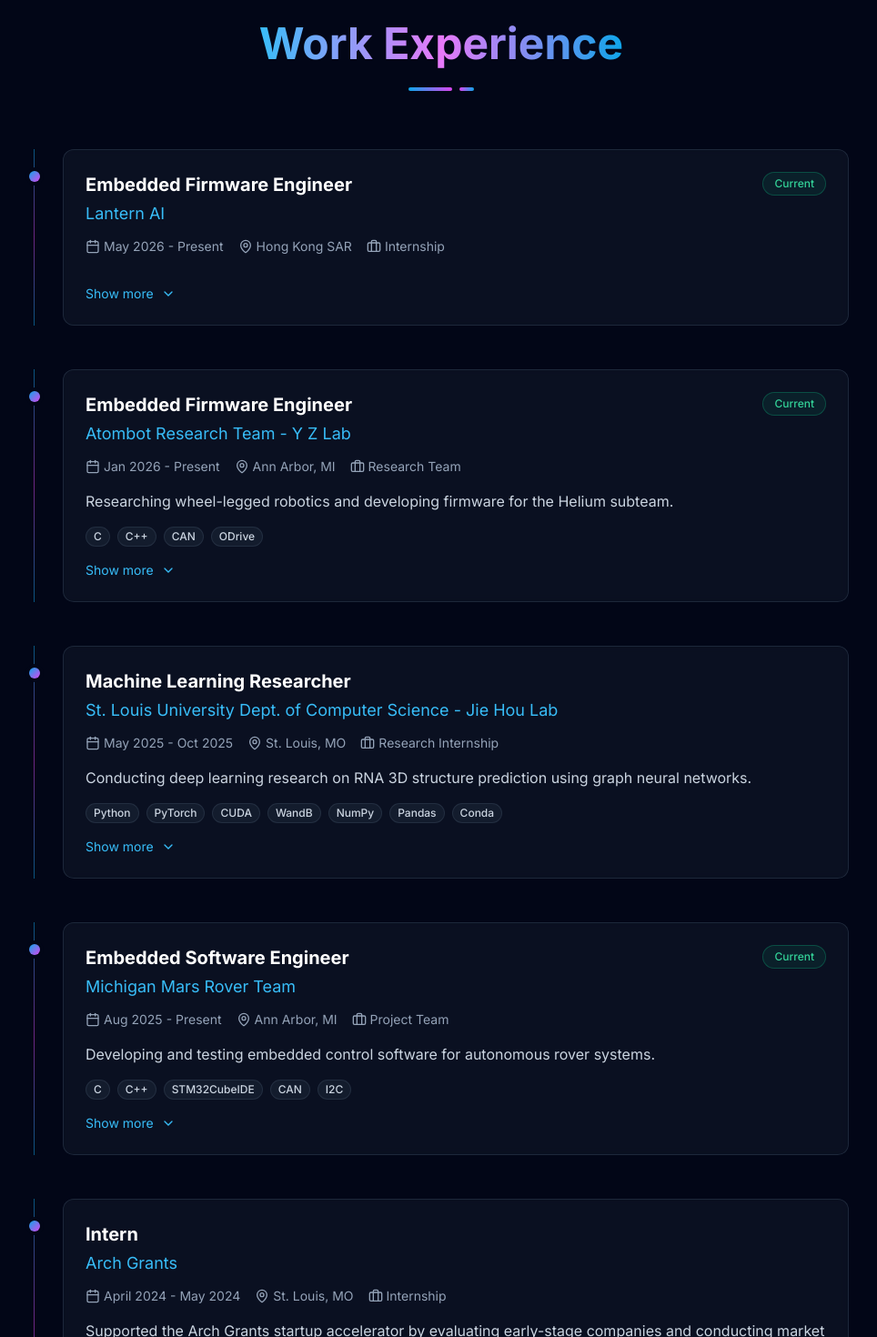
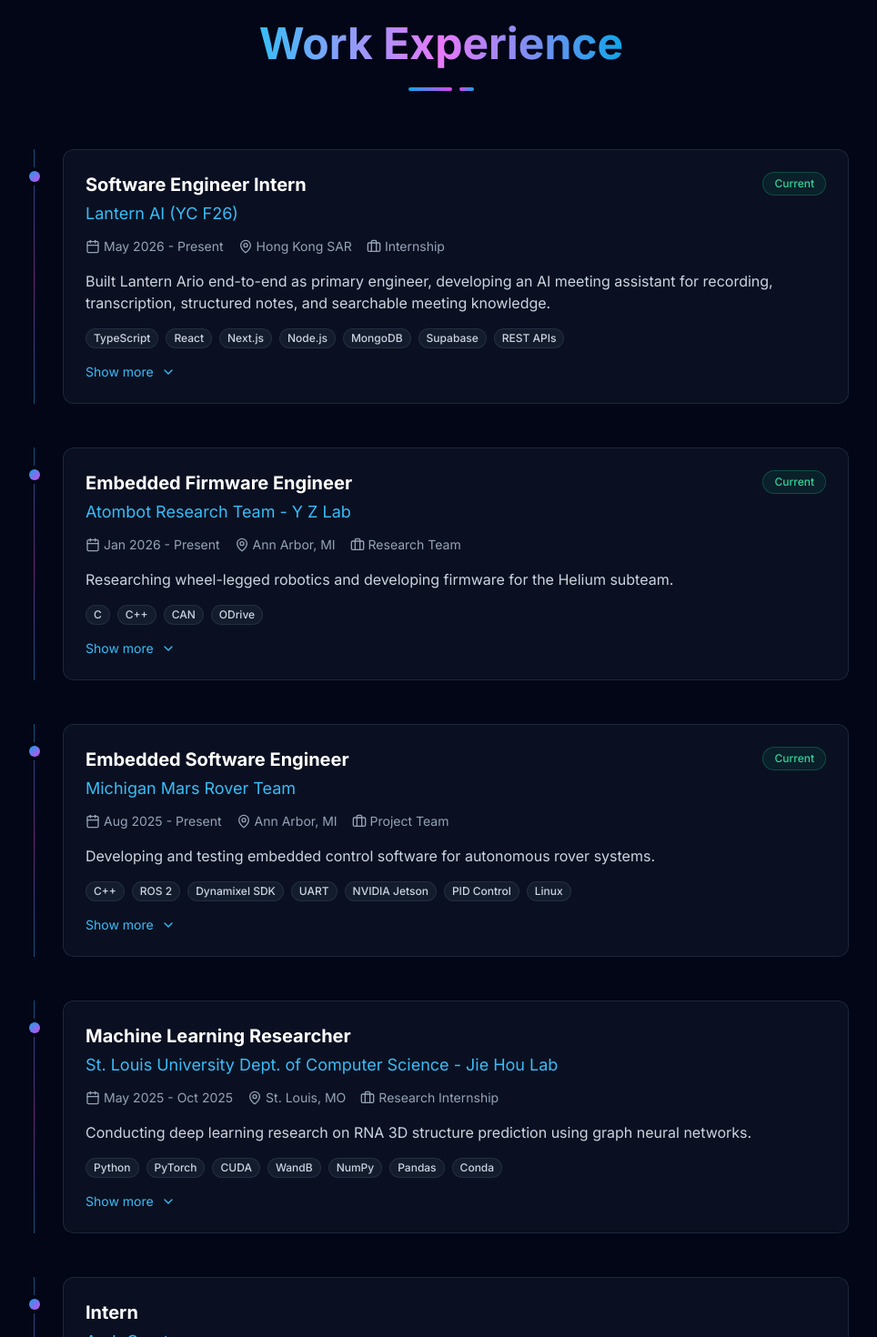
Before and after one commit to cwoods05/portfolio, a React (Vite) app: page / in a window 1280 px wide. Shown: the part 3169-4639 px from the top of the page at 91% size, without its empty margins (155-1119 px from the left). Built offline with nearby package versions, Linux system fonts and the light colour scheme.

Commit message:
feat: experience additions

```diff
--- a/src/components/Terminal.jsx
+++ b/src/components/Terminal.jsx
@@ -1,6 +1,25 @@
 import { useState, useEffect, useRef } from 'react';
 import { Terminal as TerminalIcon, X, Minimize2, Maximize2 } from 'lucide-react';
 import { clsx } from 'clsx';
+import { skills, experiences } from '../data/experience';
+
+const formatSkillList = (items) => items.join(', ');
+
+const formatExperienceOutput = () => {
+  const entries = experiences
+    .map(
+      (exp) =>
+        `• ${exp.position} @ ${exp.company} (${exp.startDate} - ${exp.endDate})
+  ${exp.description}`
+    )
+    .join('\n\n');
+
+  return `Work Experience:
+
+${entries}
+
+Check the experience section for detailed information!`;
+};
 
 const commands = {
   help: {
@@ -16,11 +35,11 @@
   },
   about: {
     description: 'About me',
-    output: `Hi, I'm Connor, a Computer Engineering student at the University of Michigan interested in embedded systems, AI/ML, and systems software.
+    output: `Hi, I'm Connor, a Computer Engineering student at the University of Michigan with interests in embedded systems, machine learning, and software.
 
-  I'm currently a software engineer on the Michigan Mars Rover and Atombot Research teams, where I develop robotics software, embedded firmware, and low-level hardware interfaces. Outside of team projects, I enjoy building operating systems, developer tools, and machine learning applications.
+  My recent work includes software engineering at Lantern AI in Hong Kong, CAN-based motor-control work with the Atombot Research Team, and embedded development for Michigan Mars Rover.
 
-  Outside of engineering, I enjoy playing soccer, cooking, traveling, and exploring new places.
+  Outside of school, I enjoy playing soccer, cooking, and spending time with friends. I also love to travel, and am always looking for new adventures.
 
   Type 'skills' to see my technical expertise.`
   },
@@ -28,21 +47,19 @@
     description: 'Technical skills',
     output: `Technical Skills:
 
-  Embedded Systems:
-    C, C++, ROS 2, Linux, CAN, UART, DYNAMIXEL SDK
+  Embedded:
+    ${formatSkillList(skills.embedded)}
 
-  AI / Machine Learning:
-    Python, PyTorch, TensorFlow, Keras, NumPy,
-    Pandas, CUDA, Jupyter
+  ML & Research:
+    ${formatSkillList(skills.ml)}
 
-  Software & Systems:
-    TypeScript, React, Node.js, FastAPI,
-    Git, CMake
+  Systems Software:
+    ${formatSkillList(skills.systems)}
 
   Soft Skills:
-    Leadership, Problem Solving, Communication, Team Collaboration,
-    Adaptability, Time Management`
+    ${formatSkillList(skills.soft)}`
   },
+
   projects: {
     description: 'Featured projects',
     output: `Featured Projects:
@@ -72,24 +89,7 @@
   },
   experience: {
     description: 'Work experience',
-    output: `Work Experience:
-
-• Machine Learning Researcher @ St. Louis University (May 2025 - Present)
-  Conducting deep learning research on RNA 3D structure prediction using
-  graph neural networks. Integrated code into GraphRNA and optimized
-  training on high-performance GPU clusters.
-
-• Embedded Software Engineer @ Michigan Mars Rover Team (Aug 2025 - Present)
-  Developing embedded control software for autonomous rover systems.
-  Programming STM32 microcontrollers for motor control and implementing
-  CAN/I2C communication protocols.
-
-• Intern @ Arch Grants (April 2024 - May 2024)
-  Supported startup accelerator by evaluating early-stage companies and
-  conducting market research. Analyzed 200+ potential judges and mapped
-  30+ startups in the St. Louis ecosystem.
-
-Check the experience section for detailed information!`
+    output: formatExperienceOutput()
   },
   contact: {
     description: 'Contact information',
--- a/src/data/experience.js
+++ b/src/data/experience.js
@@ -1,18 +1,26 @@
 export const experiences = [
   {
     id: 1,
-    company: "Lantern AI",
-    position: "Embedded Firmware Engineer",
+    company: "Lantern AI (YC F26)",
+    position: "Software Engineer Intern",
     location: "Hong Kong SAR",
     type: "Internship",
     startDate: "May 2026",
-    endDate: "July 2026",
+    endDate: "Present",
     current: true,
-    description: "",
+    description: "Built Lantern Ario end-to-end as primary engineer, developing an AI meeting assistant for recording, transcription, structured notes, and searchable meeting knowledge.",
     responsibilities: [
-
+      "Connected recording, calendar, transcription, and AI services through external APIs, handling authentication and service-specific data formats while coordinating calendar events, bot scheduling, and meeting metadata across platforms.",
+      "Architected asynchronous meeting processing around webhooks and persistent jobs, tracking recordings through transcription and AI generation while preserving state and enabling recovery from interrupted or failed processing.",
+      "Prepared Ario for prospective customer use and supported product demonstration with Crypto.com; currently integrating meeting intelligence into Lantern’s hiring platform for interview capture and candidate review."
     ],
-    technologies: [],
+    technologies: ["TypeScript",
+    "React",
+    "Next.js",
+    "Node.js",
+    "MongoDB",
+    "Supabase",
+    "REST APIs"],
     logo: ""
   },
   {
@@ -26,14 +34,39 @@
     current: true,
     description: "Researching wheel-legged robotics and developing firmware for the Helium subteam.",
     responsibilities: [
-      "Engineer interface functions to construct, transmit, and parse custom CAN frames for robotic motor control, including command messages, state queries, and fault-code retrieval",
-      "Bench-test and validate CAN communication with MIT ODrive motor controllers, debug message IDs, payload structure, and bus timing to reliably actuate brushless motors"
+      "Completed CAN receive and interface management functions allowing programs to issue commands, inspect controller responses, and recover cleanly between tests.",
+      "Engineered interface functions to construct, transmit, and parse custom CAN frames for robotic motor control, including command messages, state queries, and fault-code retrieval while mapping commands to required message IDs.",
+      "Bench-tested and validated CAN communication with MIT ODrive motor controllers, building controlled-rotation tests and tracing message, timing, and bus-state failures until commanded torque produced consistent motor motion."
     ],
     technologies: ["C", "C++", "CAN", "ODrive"],
     logo: ""
   },
   {
     id: 3,
+    company: "Michigan Mars Rover Team",
+    position: "Embedded Software Engineer",
+    location: "Ann Arbor, MI",
+    type: "Project Team",
+    startDate: "Aug 2025",
+    endDate: "present",
+    current: true,
+    description: "Developing and testing embedded control software for autonomous rover systems.",
+    responsibilities: [
+      "Redesigned rover’s motor control system to enable direct communication between NVIDIA Jetson and Dynamixel servos for lower latency, simplified subsystem integration, and more responsive servo actuation.",
+    "Developed UART-based C++ wrapper around Dynamixel SDK to support direct motor control from Jetson and bridge to existing ROS 2 control nodes and interfaces, including servo configuration and state feedback.",
+    "Reworked mast gimbal hardware bridge to provide real-time position, velocity, and current telemetry, achieving <0.1° positioning accuracy for reliable camera operation through PID tuning and protocol debugging."
+    ],
+    technologies: ["C++",
+    "ROS 2",
+    "Dynamixel SDK",
+    "UART",
+    "NVIDIA Jetson",
+    "PID Control",
+    "Linux"],
+    logo: "https://upload.wikimedia.org/wikipedia/commons/3/3d/Michigan_Wolverines_logo.svg"
+  },
+  {
+    id: 4,
     company: "St. Louis University Dept. of Computer Science - Jie Hou Lab",
     position: "Machine Learning Researcher",
     location: "St. Louis, MO",
@@ -51,28 +84,6 @@
     ],
     technologies: ["Python", "PyTorch", "CUDA", "WandB", "NumPy", "Pandas", "Conda"],
     logo: "https://upload.wikimedia.org/wikipedia/en/thumb/1/13/Saint_Louis_University_logo.svg/512px-Saint_Louis_University_logo.svg.png"
-  },
-  {
-    id: 4,
-    company: "Michigan Mars Rover Team",
-    position: "Embedded Software Engineer",
-    location: "Ann Arbor, MI",
-    type: "Project Team",
-    startDate: "Aug 2025",
-    endDate: "present",
-    current: true,
-    description: "Developing and testing embedded control software for autonomous rover systems.",
-    responsibilities: [
-      "Program STM32 microcontrollers in C/C++ to generate PWM signals for motor control.",
-      "Implement and debugged CAN and I²C communication protocols for subsystem integration.",
-      "Develop UART-based C++ wrapper around Dynamixel SDK to support direct motor control."
-    ],
-    technologies: ["C",
-      "C++",
-      "STM32CubeIDE",
-      "CAN",
-      "I2C",],
-    logo: "https://upload.wikimedia.org/wikipedia/commons/3/3d/Michigan_Wolverines_logo.svg"
   },
   {
     id: 5,
```
